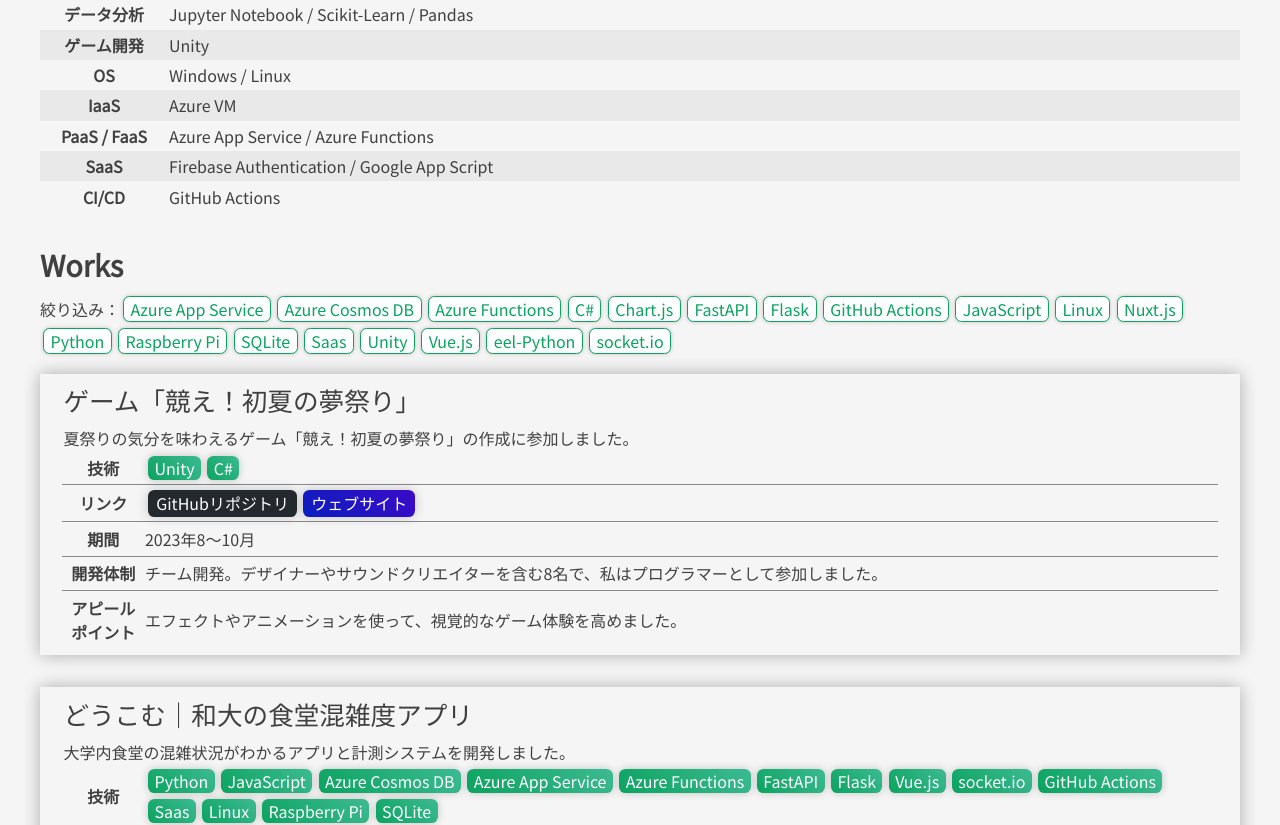
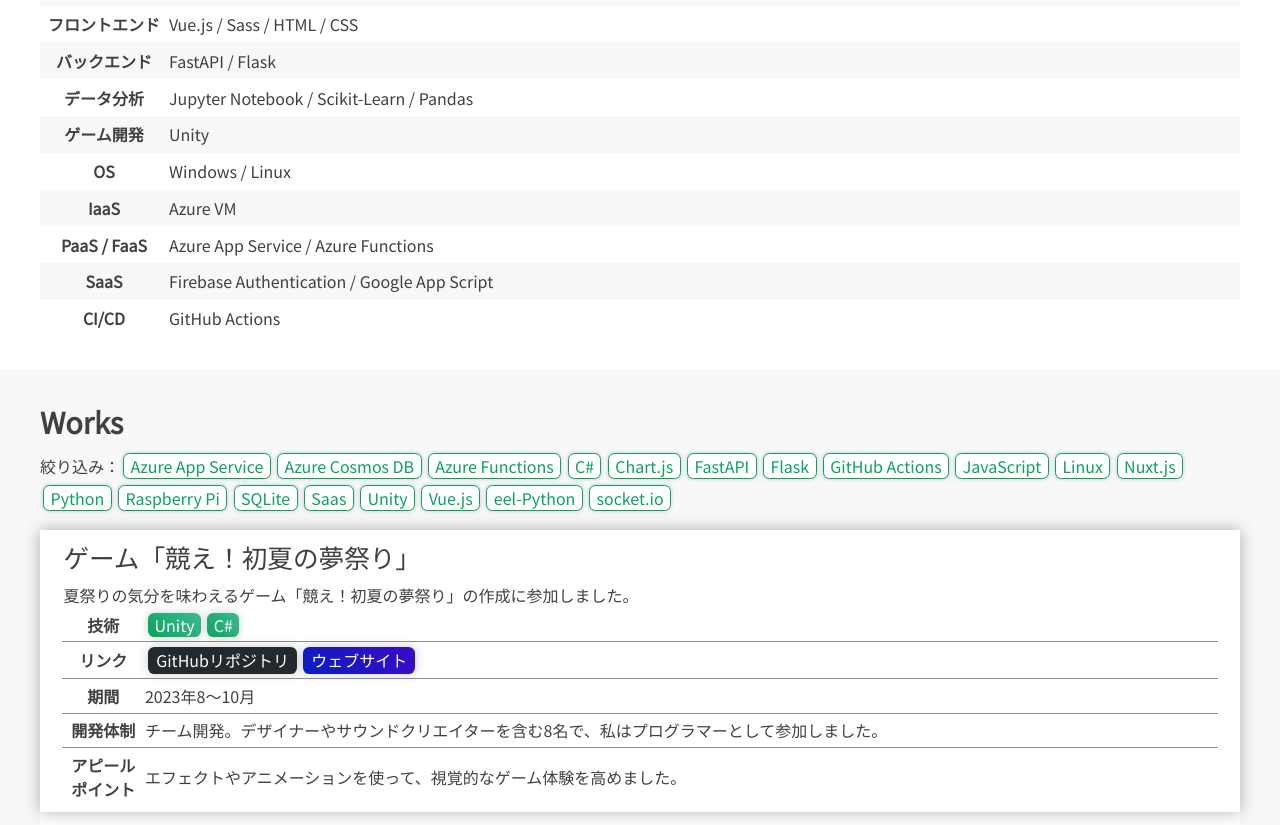
Before and after one commit to hashin2425/hashin2425.github.io, a Vue app in the folder src/: page / in a window 1280 px wide. Shown: the part 904-1729 px from the top of the page. Built offline with nearby package versions, Linux system fonts and the light colour scheme; a web font is replaced by a local one.

Commit message:
fix: デザインと内容を更新

```diff
--- a/src/src/App.vue
+++ b/src/src/App.vue
@@ -24,7 +24,6 @@
   margin: 0;
   padding: 0;
   width: 100%;
-  background-color: #f5f5f5;
 }
 
 body {
--- a/src/src/sections/Main.vue
+++ b/src/src/sections/Main.vue
@@ -1,6 +1,7 @@
 <template>
   <div id="main">
 
+    <sectionContainer>
       <div id="about-container">
         <div class="about-icon">
           <img :src="myIcon" alt="icon" height="150" />
@@ -17,7 +18,9 @@
           </a>
         </div>
       </div>
+    </sectionContainer>
 
+    <sectionContainer>
       <div id="skills-container">
         <h1>Skills</h1>
         <h2>General</h2>
@@ -85,7 +88,9 @@
           </tbody>
         </table>
       </div>
+    </sectionContainer>
 
+    <sectionContainer>
       <div id="works-container">
         <h1>Works</h1>
         <div class="parents">
@@ -94,7 +99,9 @@
         </div>
         <CreativeCard></CreativeCard>
       </div>
+    </sectionContainer>
 
+    <sectionContainer>
       <div id="articles-container">
         <h1>Articles</h1>
         <p>Qiitaにて技術ブログを執筆しております。基本的な掲載内容は、対処に時間がかかった不具合とその対処方法です。</p>
@@ -111,18 +118,24 @@
           Azure Functionsでトリガーが認識されなくなったら、環境変数を確かめよう
         </a>
       </div>
+    </sectionContainer>
 
+    <sectionContainer>
       <div id="environment-container">
         <h1>Environments</h1>
         <p>メインのPCに加え、24時間365日稼働の計算リソースとしてRaspberry Pi 4を運用しています。毎日7時間程度かかる作業を自動化したり、NASとして運用したりしています。</p>
+        <h2>Systems</h2>
+        <p><a href="https://hashin.net/pi-infra-core/" target="_blank">自宅サーバー生存確認用Webサイト</a></p>
+        <p><a href="https://github.com/hashin2425/pi-infra-core" target="_blank">自宅サーバーリポジトリ</a></p>
         <h2>Machines</h2>
         <p>Main: Windows 10 Home</p>
-      <p>Server: Raspberry Pi 4</p>
+        <p>Server: Raspberry Pi 4 (Debian)</p>
         <p>IoT-System: Raspberry Pi Pico WH</p>
         <h2>Others</h2>
         <p>Cloud: Microsoft Azure</p>
-      <p>Assistant: ChatGPT 4 / Claude 3 Opus / GitHub Copilot</p>
+        <p>Assistant: ChatGPT 4o / Claude 3.5 Sonnet / GitHub Copilot</p>
       </div>
+    </sectionContainer>
 
   </div>
 </template>
@@ -130,11 +143,13 @@
 <script>
 import CreativeCard from "./components/CreativeCard.vue";
 import myIcon from "./assets/icon.png";
+import sectionContainer from "./components/sectionContainer.vue";
 
 export default {
   name: "Main-section",
   components: {
     CreativeCard,
+    sectionContainer,
   },
   data() {
     return {
@@ -152,9 +167,6 @@
 
 <style>
 #main {
-  max-width: 1200px;
-  margin: 1.0rem auto;
-  padding: 0 1.5rem;
 
   p {
     margin: 0;
@@ -163,7 +175,7 @@
 
   h1 {
     font-size: 1.8rem;
-    padding: 2.0rem 0 0.5rem 0;
+    padding: 0 0 0.5rem 0;
     margin: 0;
   }
 
@@ -193,6 +205,7 @@
       display: block;
       text-decoration: none;
     }
+
     a:hover {
       background-color: #ebebeb;
     }
@@ -241,15 +254,17 @@
   margin: 0;
   padding: 0;
 
+
+
   tr:nth-child(odd) {
-    background-color: rgb(233, 233, 233);
+    background-color: #f8f8f8;
   }
 
   th {
     width: 0%;
     min-width: 8rem;
     white-space: nowrap;
-    padding: 0.2rem 0;
+    padding: 0.4rem 0;
   }
 }
 
@@ -260,10 +275,7 @@
     td {
       display: block;
       text-align: left;
-    }
-
-    td {
-      padding: 0.25rem 0 1rem 0;
+      padding: 0.2rem 0.5rem 0.1rem 0.5rem;
     }
   }
 
--- a/src/src/sections/components/CreativeCard.vue
+++ b/src/src/sections/components/CreativeCard.vue
@@ -201,6 +201,7 @@
 }
 
 .projects {
+  background-color: #ffffff;
   padding: 0;
   margin: 0;
   width: 100%;
--- /dev/null
+++ b/src/src/sections/components/sectionContainer.vue
@@ -0,0 +1,33 @@
+<template>
+    <div id="section-parent">
+        <div id="section-child">
+            <slot></slot>
+        </div>
+    </div>
+</template>
+
+<script>
+export default {
+    name: "sectionContainer",
+};
+</script>
+
+<style scoped>
+#section-parent {
+    width: 100%;
+}
+
+#section-parent:nth-of-type(odd) {
+    background-color: #f8f8f8;
+}
+
+#section-parent:nth-of-type(even) {
+    background-color: #ffffff;
+}
+
+#section-child {
+    padding: 2rem;
+    max-width: 1200px;
+    margin: 0 auto;
+}
+</style>
```
Lines whose indentation alone changed are shown as unchanged.
